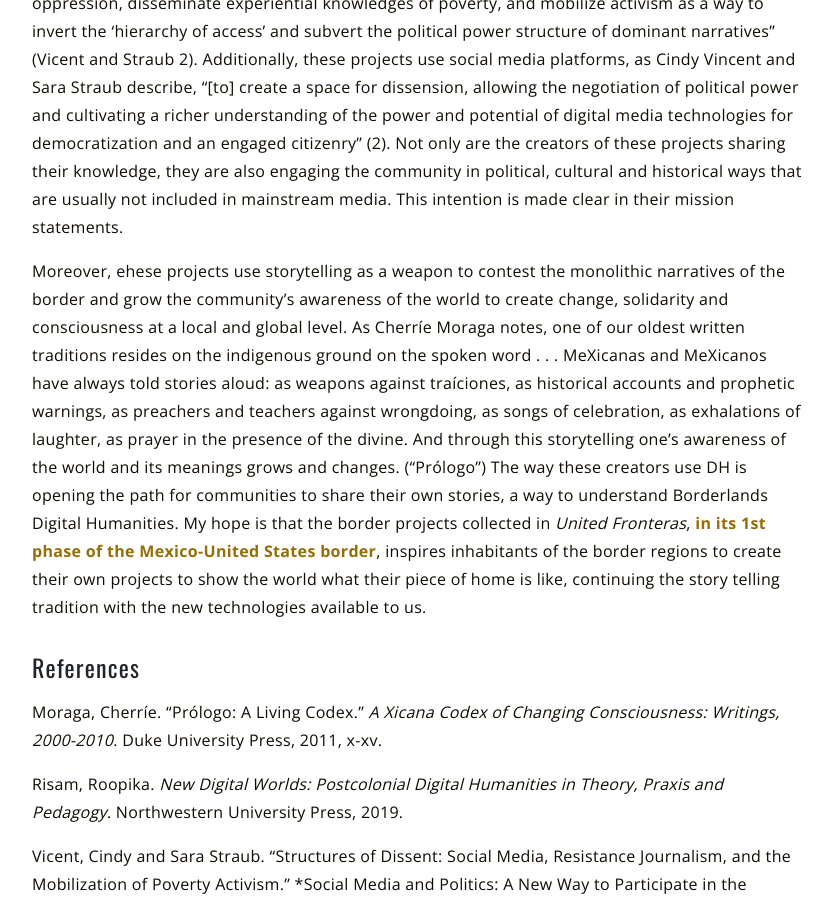
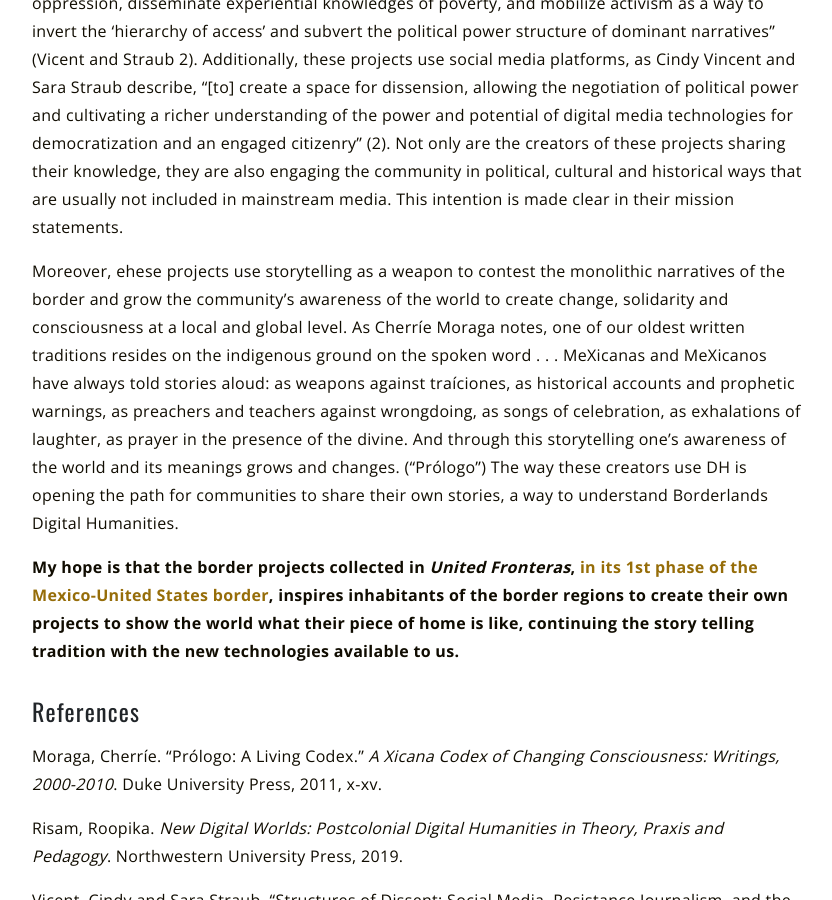
Before and after one commit to unitedfronteras/ufexhibition_mexusa, a Jekyll site: the page built from _reflections/zapata.md, in a window 1280 px wide and 900 px high, scrolled down 1693 px. Shown: the whole window, without its empty margins (223-1055 px from the left). Built offline with Jekyll 4.4.1, drawn with Linux system fonts in a browser that asks for light colours.

```diff
--- a/_reflections/zapata.md
+++ b/_reflections/zapata.md
@@ -17,7 +17,9 @@ This type of digital activism represents resistance journalism, which is “a ty
 
 Moreover, ehese projects use storytelling as a weapon to contest the monolithic narratives of the border and grow the community’s awareness of the world to create change, solidarity and consciousness at a local and global level.  As Cherríe Moraga notes,
 one of our oldest written traditions resides on the indigenous ground on the spoken word . . . MeXicanas and MeXicanos have always told stories aloud: as weapons against traíciones, as historical accounts and prophetic warnings, as preachers and teachers against wrongdoing, as songs of celebration, as exhalations of laughter, as prayer in the presence of the divine. And through this storytelling one’s awareness of the world and its meanings grows and changes. (“Prólogo”)
-The way these creators use DH is opening the path for communities to share their own stories, a way to understand Borderlands Digital Humanities. My hope is that the border projects collected in *United Fronteras*, [in its 1st phase of the Mexico-United States border](https://unitedfronteras.github.io/projects/), inspires inhabitants of the border regions to create their own projects to show the world what their piece of home is like, continuing the story telling tradition with the new technologies available to us.
+The way these creators use DH is opening the path for communities to share their own stories, a way to understand Borderlands Digital Humanities.
+
+**My hope is that the border projects collected in *United Fronteras*, [in its 1st phase of the Mexico-United States border](https://unitedfronteras.github.io/projects/), inspires inhabitants of the border regions to create their own projects to show the world what their piece of home is like, continuing the story telling tradition with the new technologies available to us.**
 
 
 ### References
```
